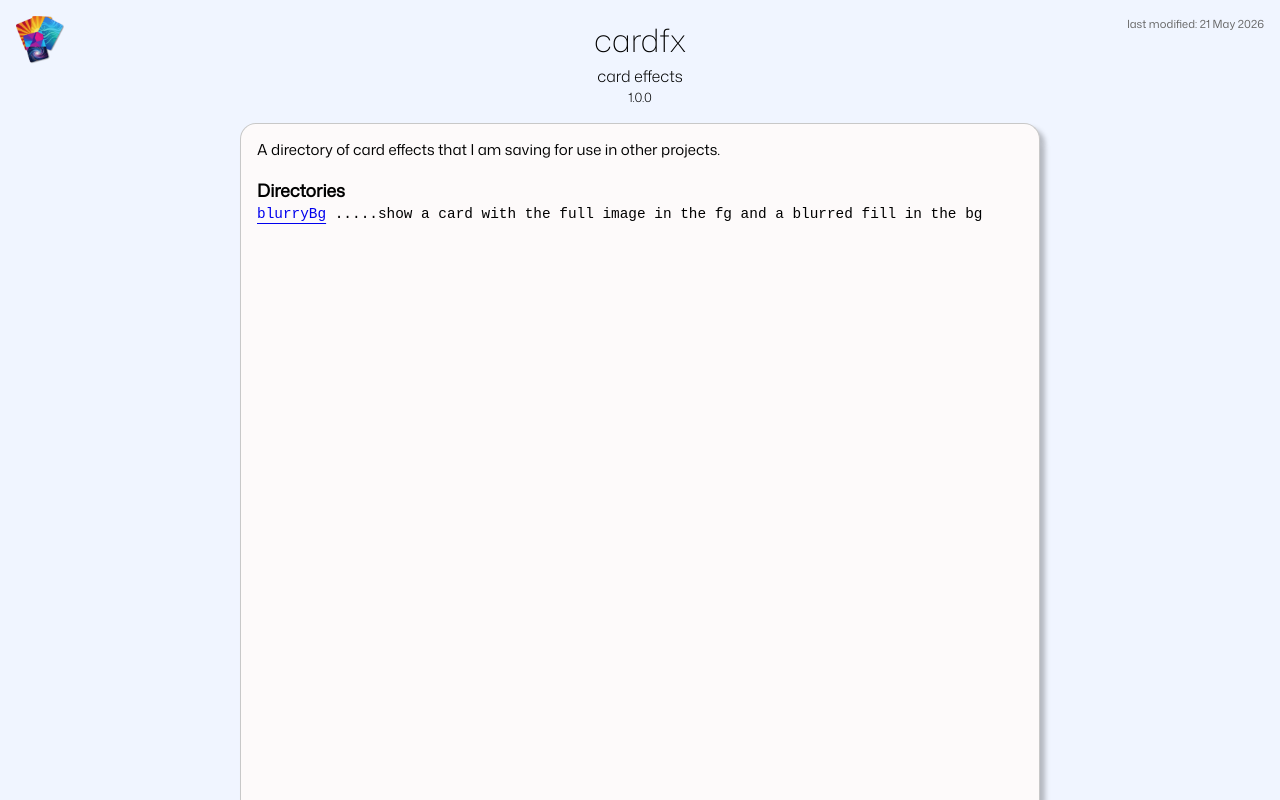
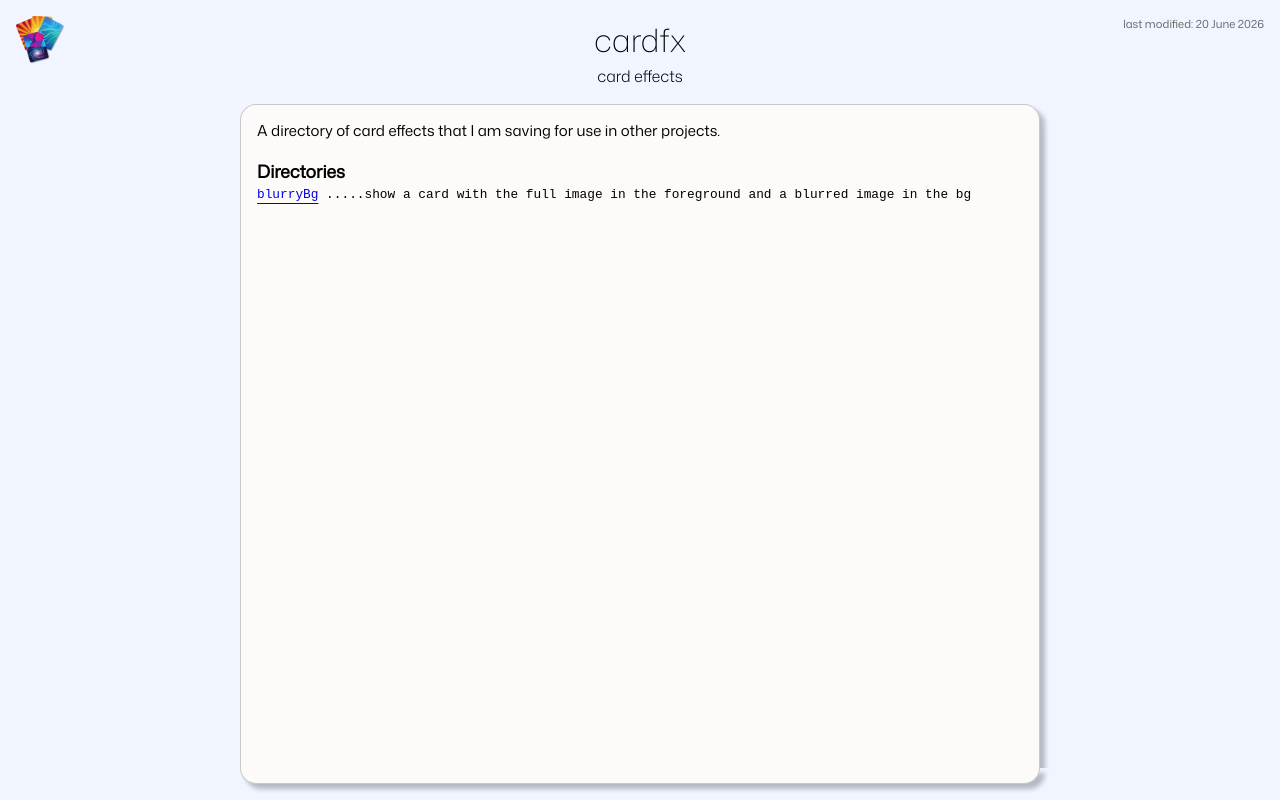
Before and after one commit to rg3h/cardfx, a plain HTML site: page public/index.html in a window 1280 px wide. Drawn offline with Linux system fonts and the light colour scheme.

Commit message:
update the main index page

```diff
--- a/public/index.css
+++ b/public/index.css
@@ -18,9 +18,8 @@ body {
 .pre {
   display:                    block;
   font-family:                "Courier New", monospace;
-  font-size:                  0.9rem;
+  font-size:                  0.8rem;
   unicode-bidi:               embed;
-  //  white-space:            pre;
 }
 
 .pageTopCap {
--- a/public/index.html
+++ b/public/index.html
@@ -43,27 +43,32 @@
     <div class="topCenterSection">
       <div class="topCenterSectionTitle">cardfx</div>
       <div class="topCenterSectionSubTitle">card effects</div>
-      <div class="topCenterSectionVersion">1.0.0</div>
     </div>
     <div class="topRightSection">
       <div class="topRightSectionDate">
         <div class="topDate"></div>
         <div class="topLastModDate">
-          last modified:<span class=isNarrow><br></span> 21 May 2026
+          last modified:<span class=isNarrow><br></span> 20 June 2026
         </div>
       </div>
     </div>
   </div>
+
   <div class=pageTopCap></div>
+
   <div class=middleSection>
     <div class=pageSection>
+      A directory of card effects that I am saving for use in other projects.
 
-A directory of card effects that I am saving for use in other projects.
+      <h3>Directories</h3>
+      <div class=pre>
+        <a href="./blurryBg/blurryBg.html">blurryBg</a>
+.....show a card with the full image in the foreground and a
+blurred image in the bg
+      </div>  <!-- class=pre -->
+    </div>  <!-- class=pageSection -->
+  </div>  <!-- class=middleSection -->
 
-  <h3>Directories</h3>
-  <div class=pre>
-  <a href="./blurryBg/blurryBg.html">blurryBg</a>
-  .....show a card with the full image in the fg and a blurred fill in the bg
-  </div>
+  <div class=pageBottomCap></div>
 </body>
 </html>
```
